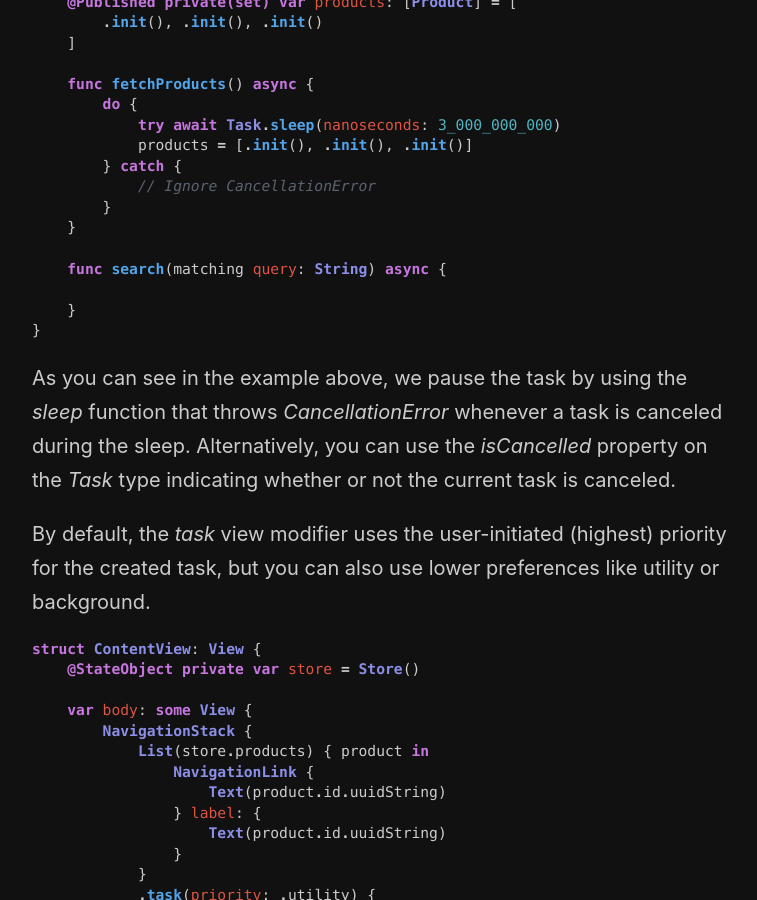
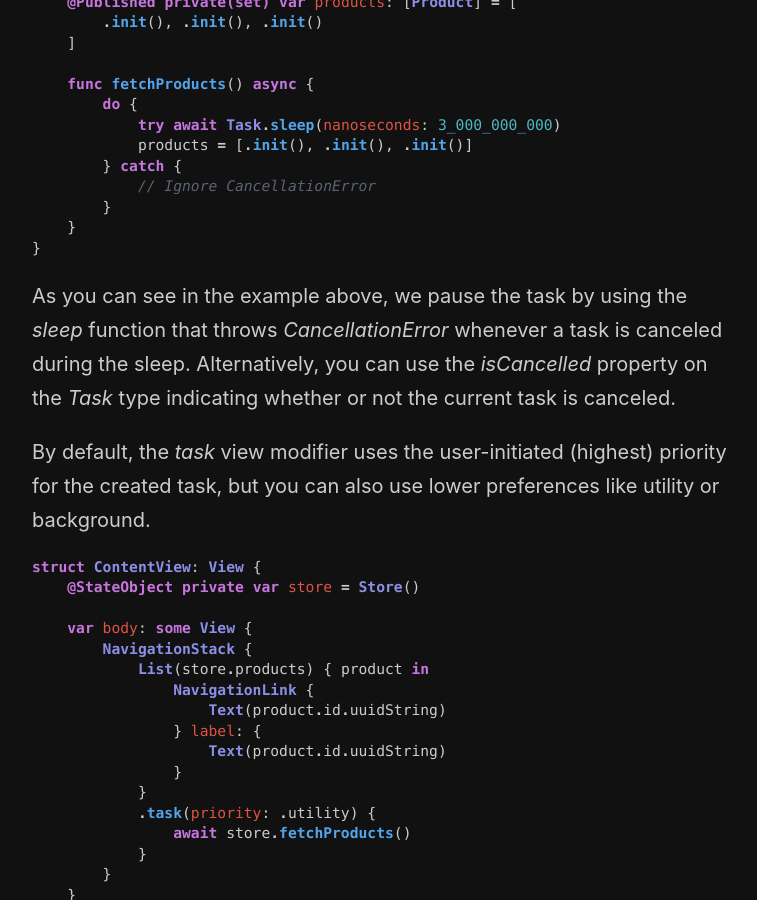
Before and after one commit to mecid/mecid.github.io, a Jekyll site: the page built from _posts/2022-06-28-the-power-of-task-view-modifier-in-swiftui.md, in a window 1280 px wide and 900 px high, scrolled down 972 px. Shown: the whole window, without its empty margins (258-1015 px from the left). Built offline with Jekyll 4.4.1, drawn with Linux system fonts in a browser that asks for light colours.

Commit message:
small code improvement in task post

````diff
--- a/_posts/2022-06-28-the-power-of-task-view-modifier-in-swiftui.md
+++ b/_posts/2022-06-28-the-power-of-task-view-modifier-in-swiftui.md
@@ -43,10 +43,6 @@ The *task* view modifier starts the unstructured async task and binds it to the
         } catch {
             // Ignore CancellationError
         }
-    }
-
-    func search(matching query: String) async {
-
     }
 }
 ```
````
